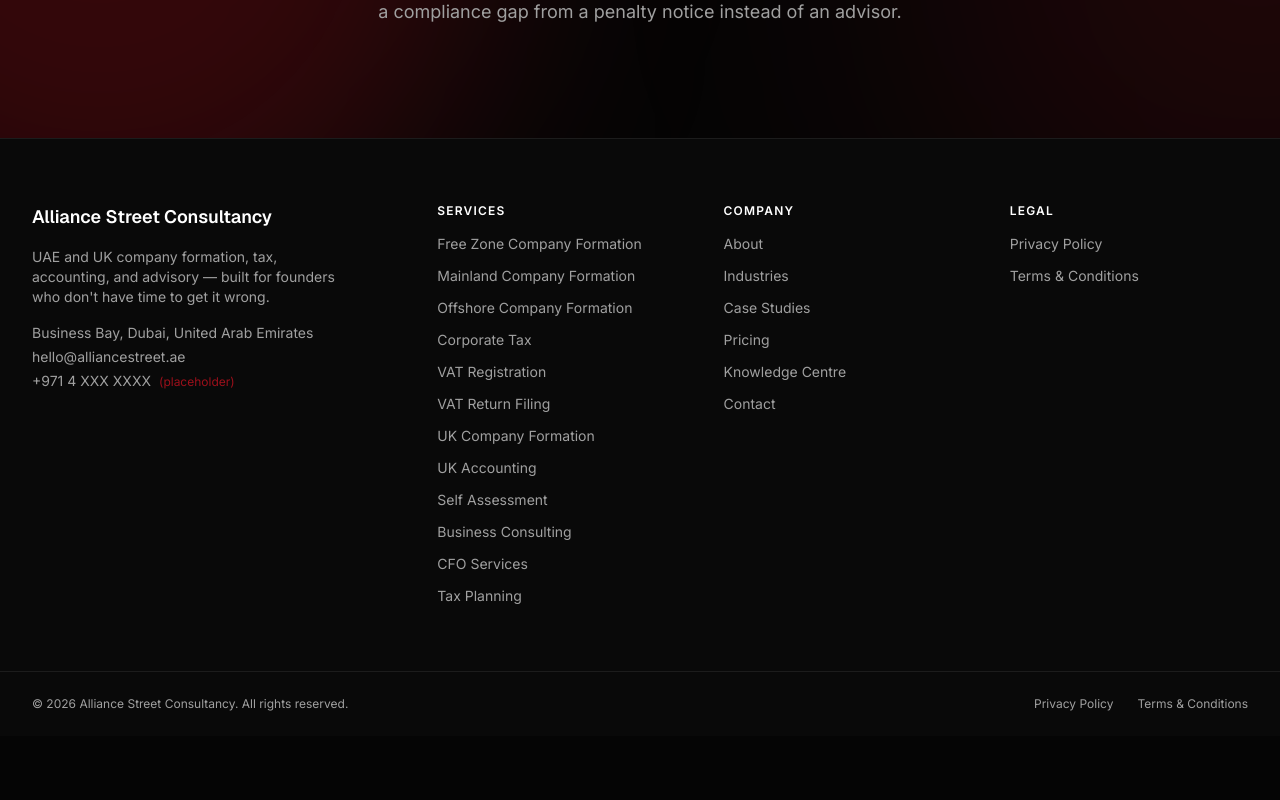
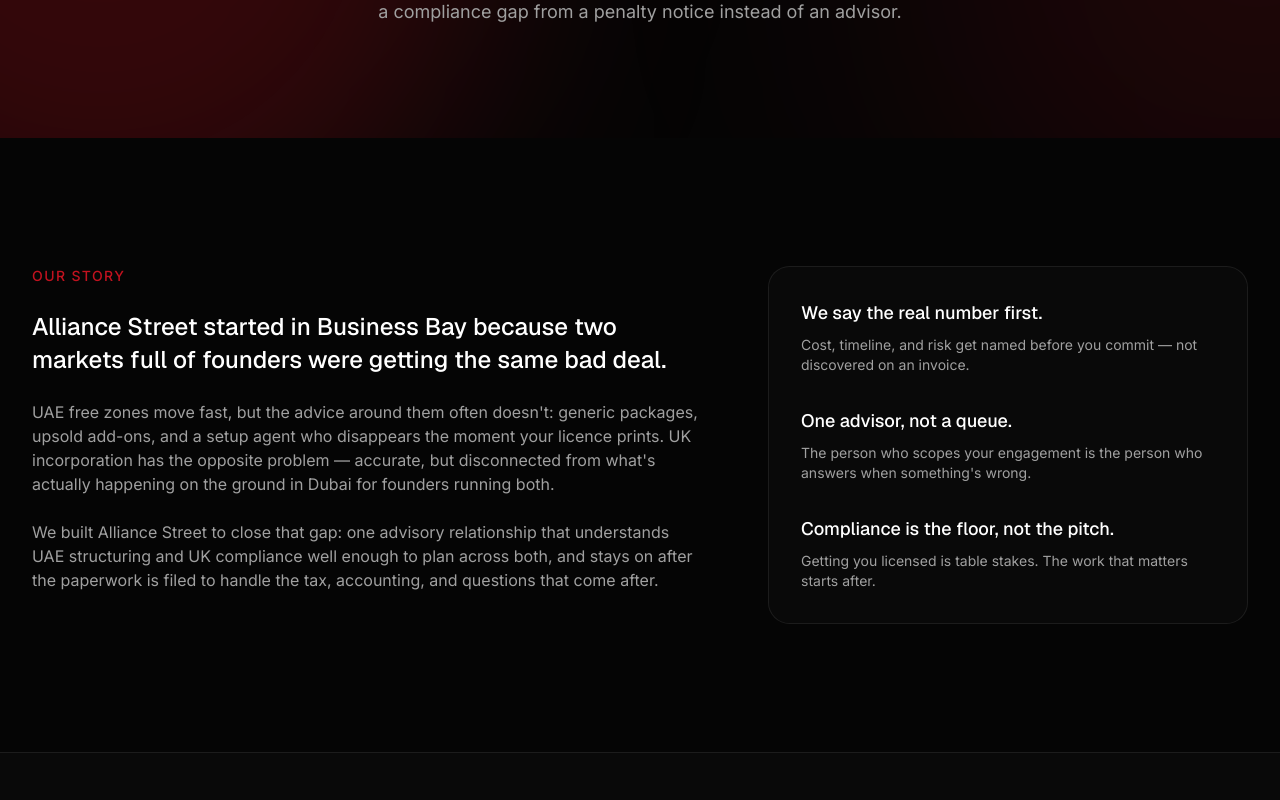
Before and after one commit to alliancestreetgoa-lang/alliance-street-consultancy-web, a Next.js app: page /about in a window 1280 px wide. Shown: the part 420-1220 px from the top of the page. Before the commit the page ends 1156 px from the top, so only its background shows below. Built offline with nearby package versions, Linux system fonts and the light colour scheme.

Commit message:
Add About story section

```diff
--- a/src/app/about/page.tsx
+++ b/src/app/about/page.tsx
@@ -1,10 +1,12 @@
 // src/app/about/page.tsx
 import { AboutHero } from "@/components/sections/about-hero";
+import { AboutStory } from "@/components/sections/about-story";
 
 export default function AboutPage() {
   return (
     <>
       <AboutHero />
+      <AboutStory />
     </>
   );
 }
--- /dev/null
+++ b/src/components/sections/about-story.tsx
@@ -0,0 +1,53 @@
+import { Container } from "@/components/ui/container";
+
+const PRINCIPLES = [
+  {
+    title: "We say the real number first.",
+    description: "Cost, timeline, and risk get named before you commit — not discovered on an invoice.",
+  },
+  {
+    title: "One advisor, not a queue.",
+    description: "The person who scopes your engagement is the person who answers when something's wrong.",
+  },
+  {
+    title: "Compliance is the floor, not the pitch.",
+    description: "Getting you licensed is table stakes. The work that matters starts after.",
+  },
+];
+
+export function AboutStory() {
+  return (
+    <section className="py-24 sm:py-32">
+      <Container className="grid gap-12 lg:grid-cols-[7fr_5fr] lg:gap-16">
+        <div className="flex flex-col gap-6">
+          <span className="text-sm font-medium uppercase tracking-widest text-primary">
+            Our Story
+          </span>
+          <p className="text-2xl font-display font-medium leading-snug text-foreground">
+            Alliance Street started in Business Bay because two markets full of founders were
+            getting the same bad deal.
+          </p>
+          <p className="text-muted-foreground">
+            UAE free zones move fast, but the advice around them often doesn&apos;t: generic
+            packages, upsold add-ons, and a setup agent who disappears the moment your licence
+            prints. UK incorporation has the opposite problem — accurate, but disconnected from
+            what&apos;s actually happening on the ground in Dubai for founders running both.
+          </p>
+          <p className="text-muted-foreground">
+            We built Alliance Street to close that gap: one advisory relationship that understands
+            UAE structuring and UK compliance well enough to plan across both, and stays on after
+            the paperwork is filed to handle the tax, accounting, and questions that come after.
+          </p>
+        </div>
+        <div className="flex flex-col gap-8 rounded-2xl border border-glass-border bg-secondary/40 p-8">
+          {PRINCIPLES.map((principle) => (
+            <div key={principle.title} className="flex flex-col gap-2">
+              <h3 className="font-display text-lg font-medium text-foreground">{principle.title}</h3>
+              <p className="text-sm text-muted-foreground">{principle.description}</p>
+            </div>
+          ))}
+        </div>
+      </Container>
+    </section>
+  );
+}
```
